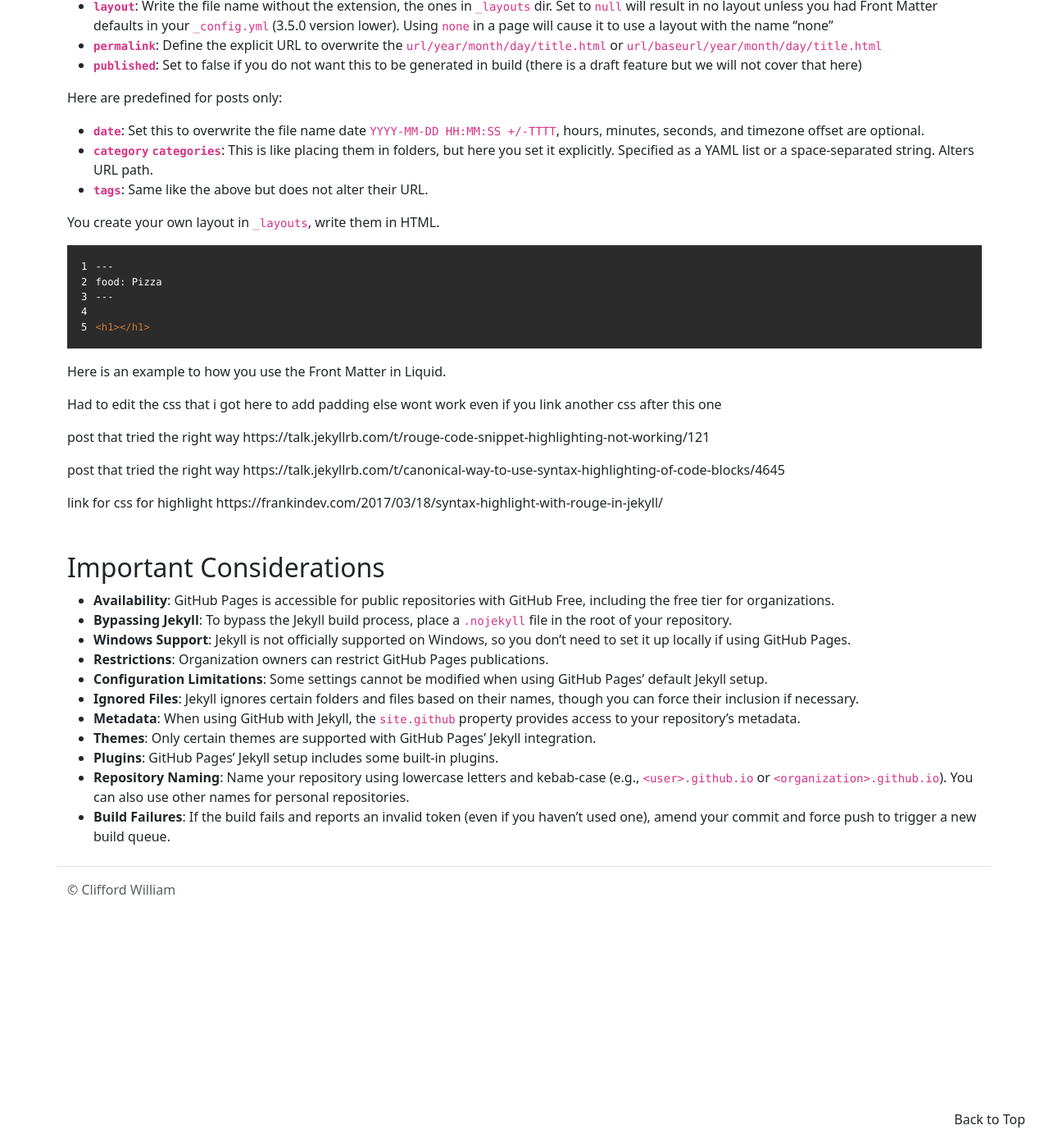
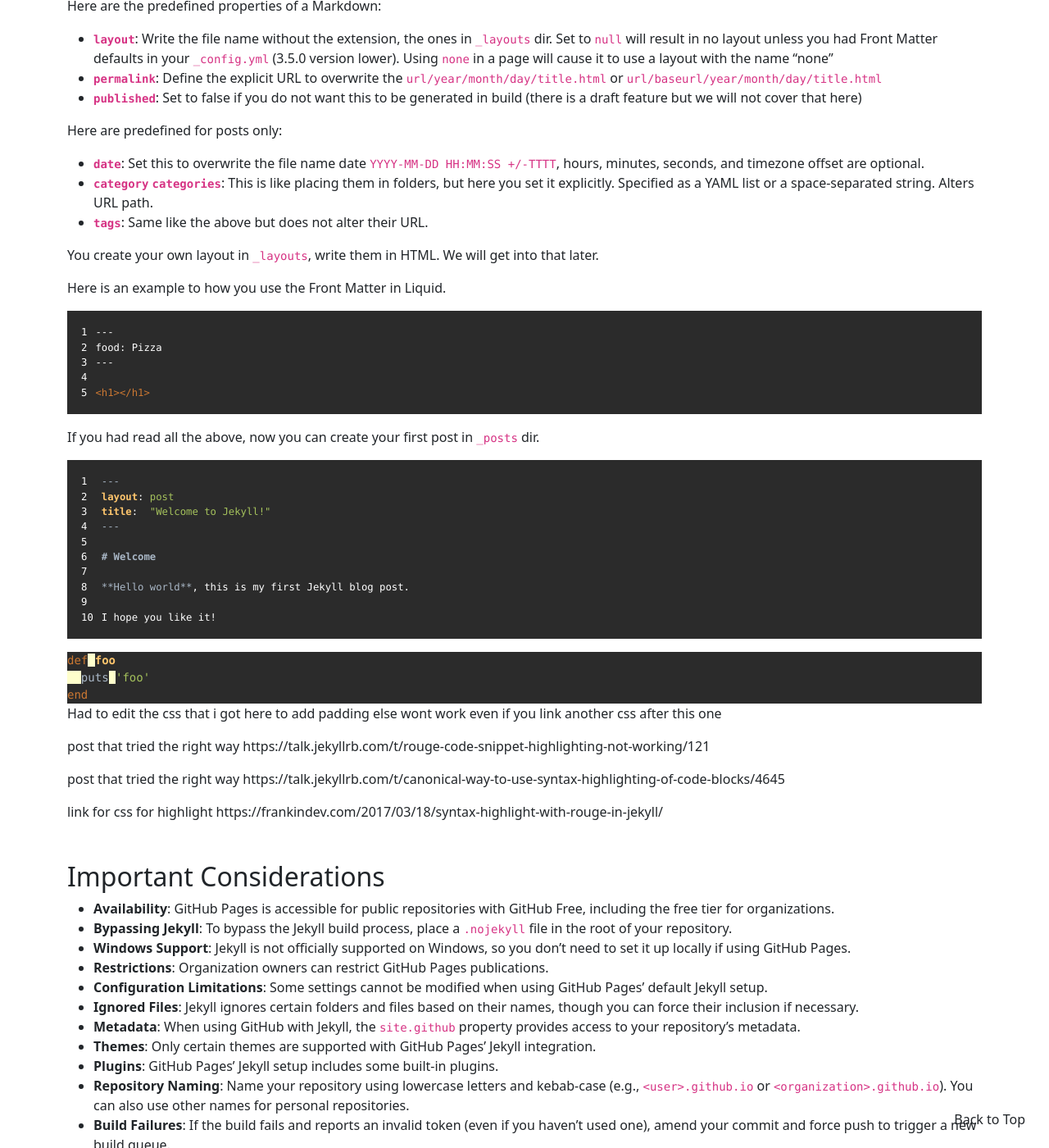
Before and after one commit to cliffordwilliam/my_archive, a Jekyll site: the page built from _posts/2024-09-12-github-pages-and-jekyll.md, in a window 1280 px wide and 1400 px high, scrolled down 3790 px. Shown: the whole window at 82% size. Built offline with Jekyll 4.4.1, drawn with Linux system fonts in a browser that asks for light colours; before the commit the page ends 4927 px from its top, so only the background shows below that; some of the changed text lies outside the part shown.

Commit message:
update content

````diff
--- a/_posts/2024-09-12-github-pages-and-jekyll.md
+++ b/_posts/2024-09-12-github-pages-and-jekyll.md
@@ -75,6 +75,8 @@ This creates a new commit (even if unchanged) and force pushes it, replacing the
 
 Jekyll has two main types of content, **pages** and **posts**.
 
+Before starting please read the following first.
+
 Pages URLs are `YOUR-SITE-URL/about` or `url/baseurl/about` if you use named repo not user or organization. Refer to [pages](https://jekyllrb.com/docs/pages/){:target="_blank"} in Jekyll. Create pages in root dir. You can use explicit URL for pages if you do not want it to follow how you organize it (you can organize the pages with folders.) in root with permalink but we do not use that in this project.
 
 By default if you use user or organization repo it will look like the ones below, other wise there is the baseurl first before the page resource `url/baseurl/about`.
@@ -111,7 +113,9 @@ Here are predefined for posts only:
 - **`category` `categories`**: This is like placing them in folders, but here you set it explicitly. Specified as a YAML list or a space-separated string. Alters URL path.
 - **`tags`**: Same like the above but does not alter their URL.
 
-You create your own layout in `_layouts`, write them in HTML.
+You create your own layout in `_layouts`, write them in HTML. We will get into that later.
+
+Here is an example to how you use the Front Matter in Liquid.
 
 ```html
 ---
@@ -121,7 +125,26 @@ food: Pizza
 <h1>{{ page.food }}</h1>
 ```
 
-Here is an example to how you use the Front Matter in Liquid.
+If you had read all the above, now you can create your first post in `_posts` dir.
+
+```markdown
+---
+layout: post
+title:  "Welcome to Jekyll!"
+---
+
+# Welcome
+
+**Hello world**, this is my first Jekyll blog post.
+
+I hope you like it!
+```
+
+{% highlight ruby mark_lines="1 2" %}
+def foo
+  puts 'foo'
+end
+{% endhighlight %}
 
 Had to edit the css that i got here to add padding else wont work even if you link another css after this one
 
````
Also changed, not shown: index.md (+2 -2 lines).
